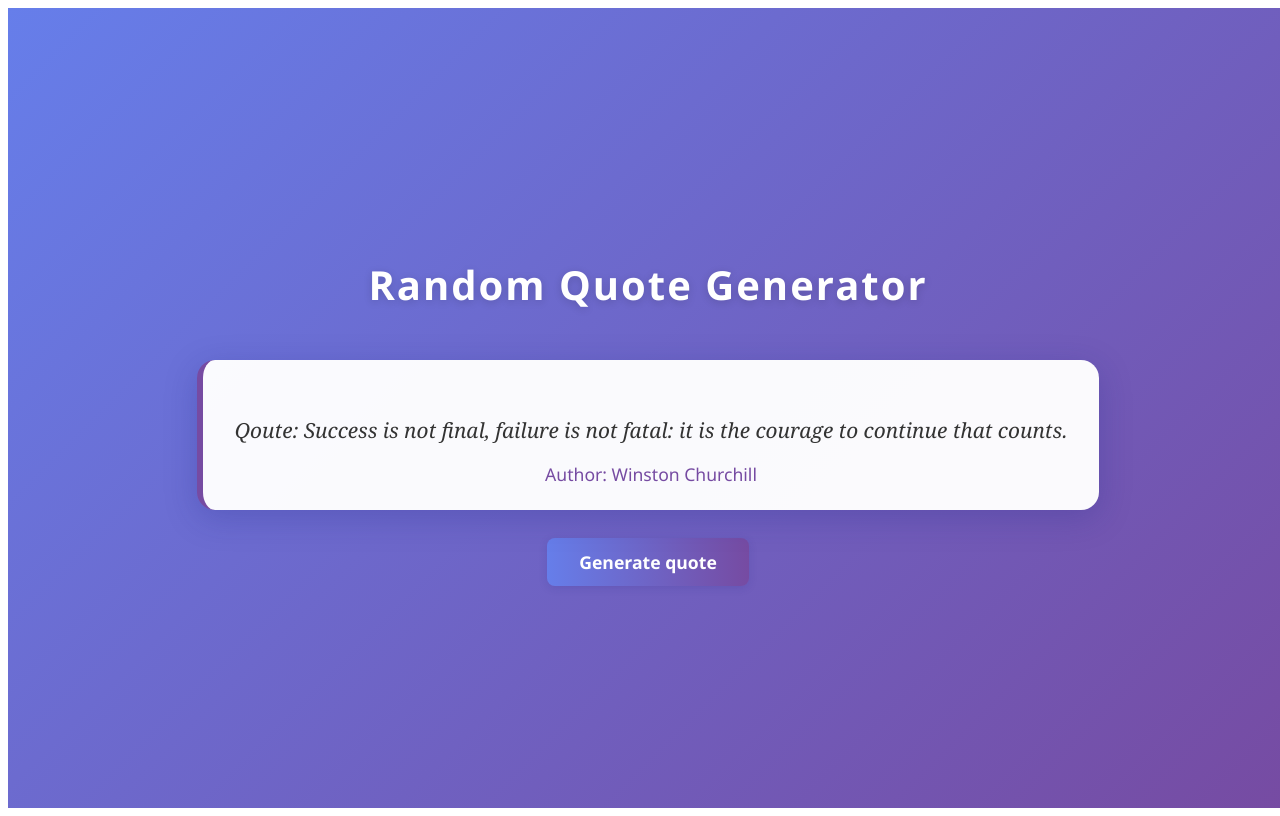
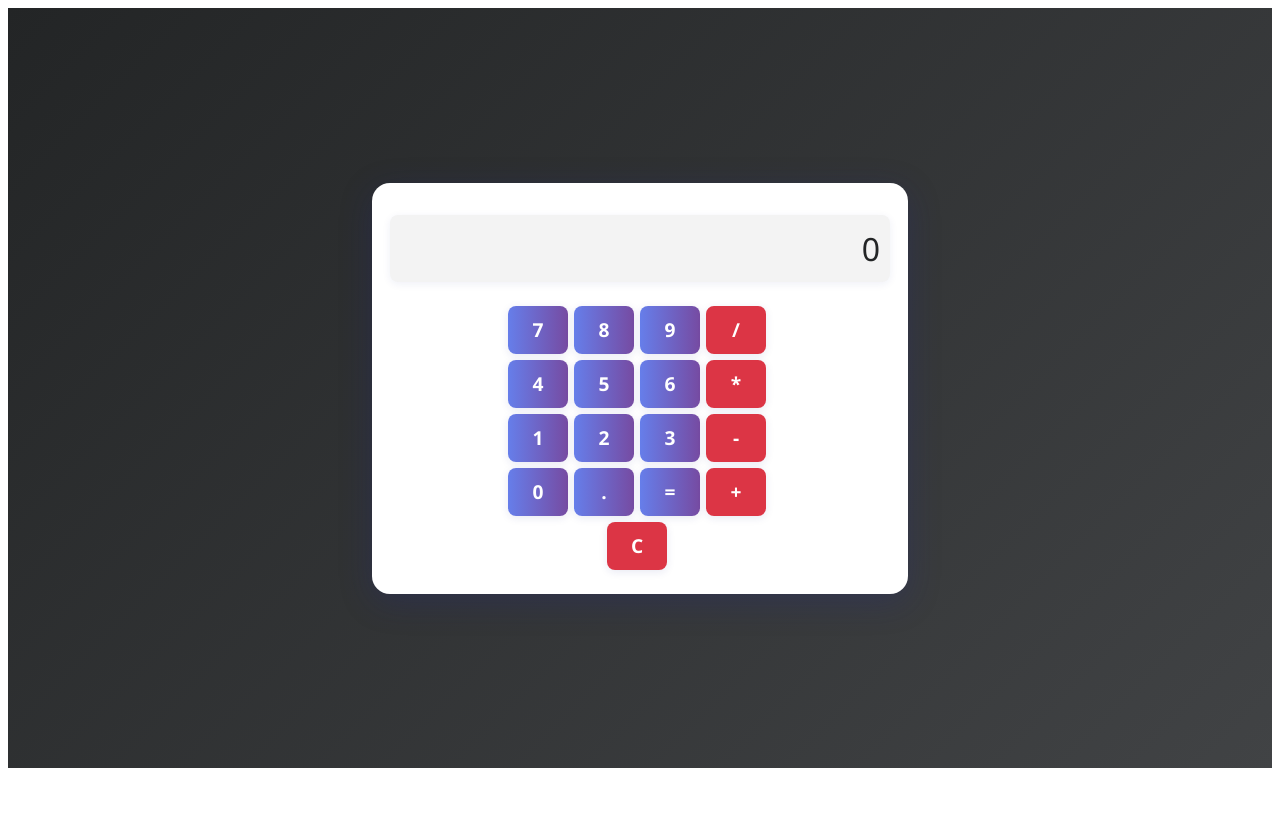
Before and after one commit to Muhammad-Anas785/vueCourse, a Vue app: page / in a window 1280 px wide. Built offline with nearby package versions, Linux system fonts and the light colour scheme.

Commit message:
add calculator project

```diff
--- a/src/App.vue
+++ b/src/App.vue
@@ -1,12 +1,9 @@
 <script setup>
-
-import RandomCodeGenerator from './Projects/RandomQuote/RandomCodeGenerator.vue';
-
-
+import AmazingCalculator from "./Projects/Calculator/AmazingCalculator.vue";
 </script>
 
 <template>
   <div>
-    <random-code-generator/>
+    <AmazingCalculator />
   </div>
 </template>
--- /dev/null
+++ b/src/Projects/Calculator/AmazingCalculator.vue
@@ -0,0 +1,136 @@
+<script setup>
+import { computed, ref } from "vue";
+
+let displayVal = ref("0");
+
+const appToDisplay = (value) => {
+  if (displayVal.value === "0") {
+    displayVal.value = value;
+  } else {
+    displayVal.value += value;
+  }
+};
+
+const clearDisplay = () => {
+  displayVal.value = "0";
+};
+
+const calculate = () => {
+  try {
+    displayVal.value = eval(displayVal.value).toString();
+  } catch (error) {
+    displayVal.value = error.message;
+  }
+};
+
+const displayClass = computed(() => {
+  return displayVal.value.length > 12 ? "small-text" : "";
+});
+</script>
+<template>
+  <div class="calculator-container">
+    <div class="calculator">
+      <input v-model="displayVal" readonly :class="displayClass" />
+      <div class="calculator-row">
+        <button @click="appToDisplay('7')">7</button>
+        <button @click="appToDisplay('8')">8</button>
+        <button @click="appToDisplay('9')">9</button>
+        <button @click="appToDisplay('/')">/</button>
+      </div>
+      <div class="calculator-row">
+        <button @click="appToDisplay('4')">4</button>
+        <button @click="appToDisplay('5')">5</button>
+        <button @click="appToDisplay('6')">6</button>
+        <button @click="appToDisplay('*')">*</button>
+      </div>
+      <div class="calculator-row">
+        <button @click="appToDisplay('1')">1</button>
+        <button @click="appToDisplay('2')">2</button>
+        <button @click="appToDisplay('3')">3</button>
+        <button @click="appToDisplay('-')">-</button>
+      </div>
+      <div class="calculator-row">
+        <button @click="appToDisplay('0')">0</button>
+        <button @click="appToDisplay('.')">.</button>
+        <button @click="calculate">=</button>
+        <button @click="appToDisplay('+')">+</button>
+      </div>
+      <div class="calculator-row">
+        <button @click="clearDisplay">C</button>
+      </div>
+    </div>
+  </div>
+</template>
+<style scoped>
+.calculator-container {
+  min-height: 95vh;
+  width: 100%;
+  background: linear-gradient(135deg, #232526 0%, #414345 100%);
+  display: flex;
+  align-items: center;
+  justify-content: center;
+  margin-top: 0 !important;
+}
+
+.calculator {
+  background: #fff;
+  border-radius: 18px;
+  box-shadow: 0 8px 32px 0 rgba(31, 38, 135, 0.25);
+  padding: 32px 28px 24px 28px;
+  min-width: 320px;
+  max-width: 90vw;
+  display: flex;
+  flex-direction: column;
+  align-items: center;
+}
+
+.calculator input {
+  width: 100%;
+  font-size: 2rem;
+  padding: 12px 10px;
+  margin-bottom: 18px;
+  border: none;
+  border-radius: 8px;
+  background: #f3f3f3;
+  text-align: right;
+  color: #232526;
+  font-family: "Segoe UI", "Roboto", "Arial", sans-serif;
+  box-shadow: 0 2px 8px rgba(31, 38, 135, 0.07);
+}
+
+.calculator button {
+  width: 60px;
+  height: 48px;
+  margin: 6px 6px 0 0;
+  font-size: 1.2rem;
+  font-family: "Segoe UI", "Roboto", "Arial", sans-serif;
+  border: none;
+  border-radius: 8px;
+  background: linear-gradient(90deg, #667eea 0%, #764ba2 100%);
+  color: #fff;
+  font-weight: 600;
+  cursor: pointer;
+  box-shadow: 0 2px 8px rgba(31, 38, 135, 0.1);
+  transition: background 0.2s, transform 0.2s, box-shadow 0.2s;
+}
+.calculator button:hover {
+  background: linear-gradient(90deg, #764ba2 0%, #667eea 100%);
+  transform: translateY(-2px) scale(1.04);
+  box-shadow: 0 4px 16px rgba(31, 38, 135, 0.18);
+}
+.calculator button:last-child {
+  background: #dc3545;
+  color: #fff;
+}
+.calculator button:last-child:hover {
+  background: #b52a37;
+}
+.calculator-row {
+  display: flex;
+  width: 100%;
+  justify-content: center;
+}
+.small-text {
+  font-size: 14px;
+}
+</style>
```
